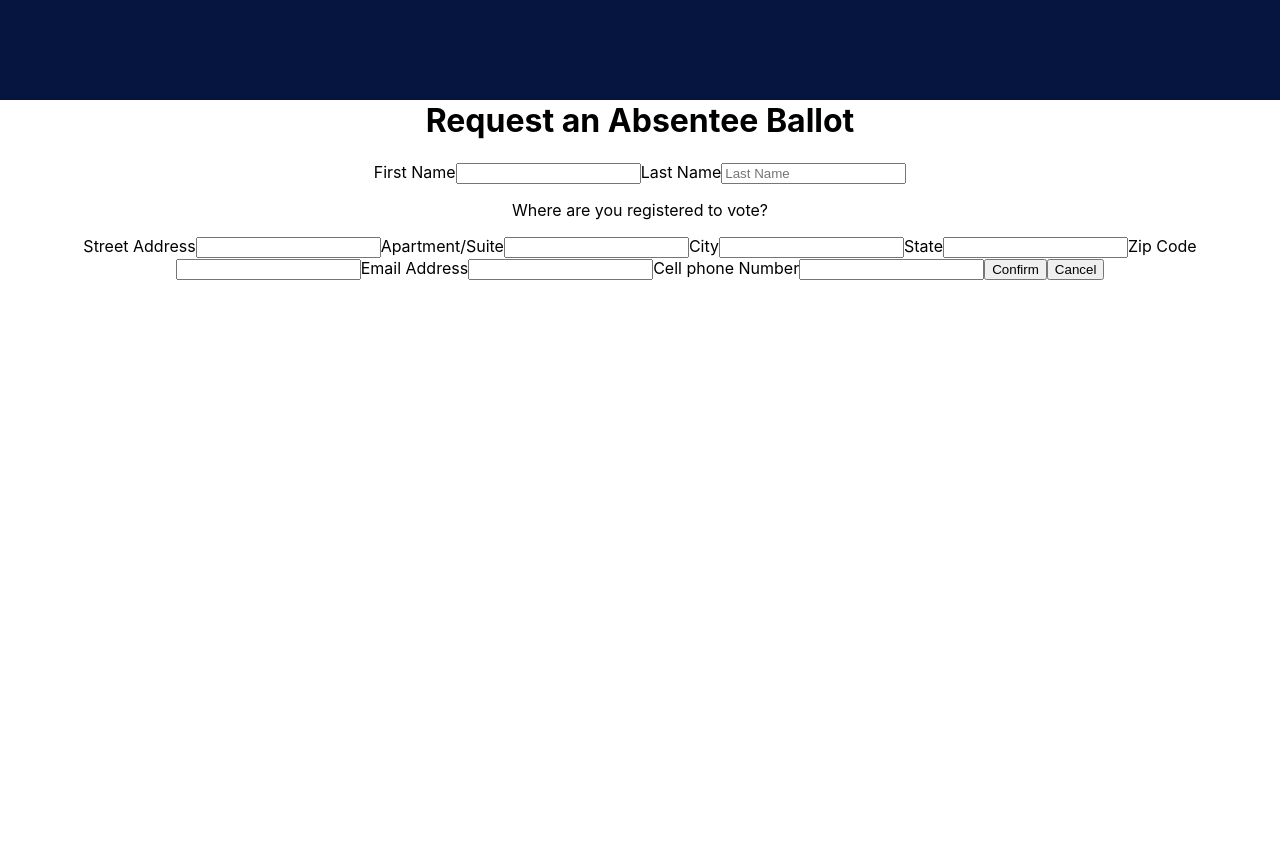
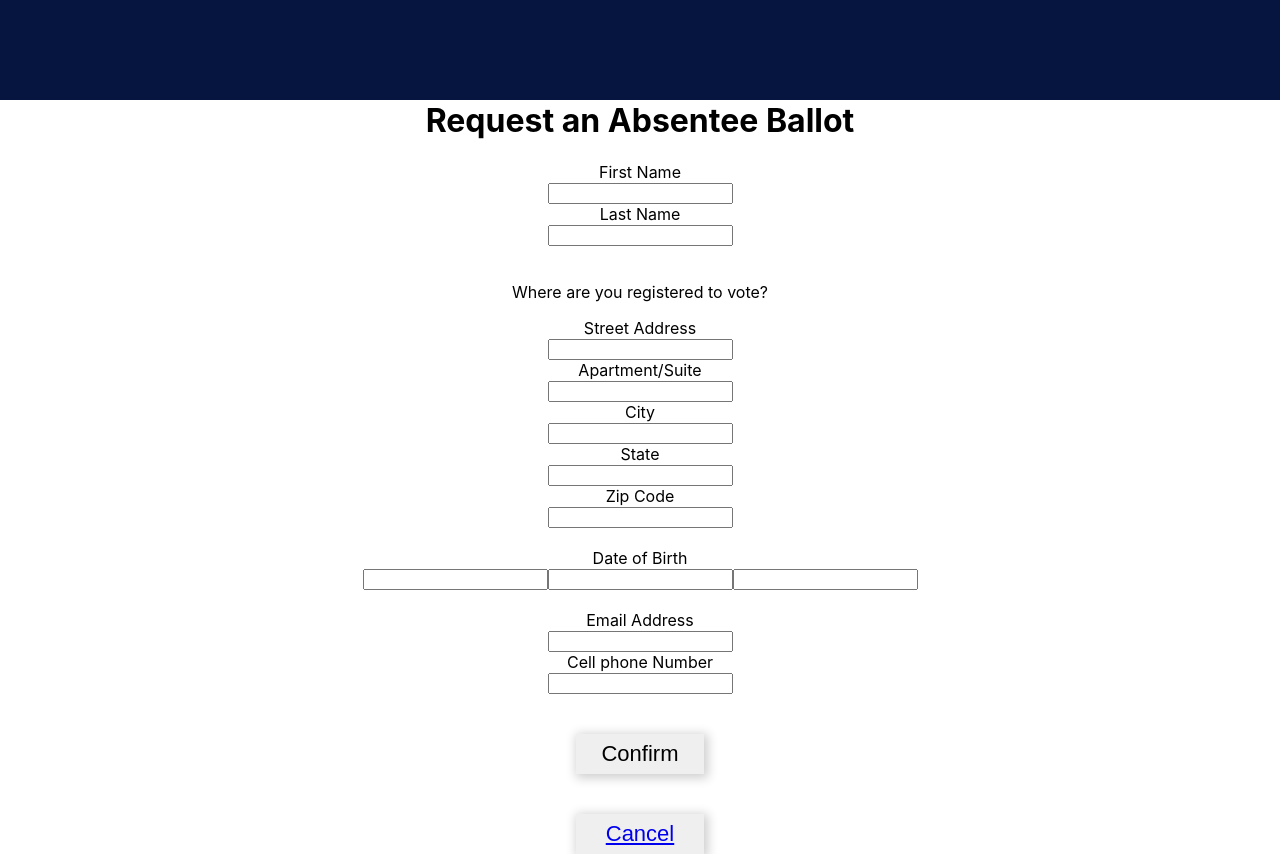
Before and after one commit to ccano2011/election-app, a React (Create React App) app in the folder client/: page /request-ballot in a window 1280 px wide. Before the commit the page ends 800 px from the top, so only its background shows below. Built offline with nearby package versions, Linux system fonts and the light colour scheme.

Commit message:
connected front and back end

```diff
--- a/client/src/components/shared/Nav/Nav.jsx
+++ b/client/src/components/shared/Nav/Nav.jsx
@@ -1,8 +1,6 @@
 import React, {Component} from 'react'
 import './Nav.css';
 import Burger from 'react-css-burger';
-
-
 
 
 class Nav extends Component {
--- a/client/src/screens/requestballot/RequestBallotScreen.css
+++ b/client/src/screens/requestballot/RequestBallotScreen.css
@@ -1,5 +1,16 @@
-ballot-form{
+.ballot-form{
   display: flex;
+  flex-direction: column;
+}
 
-
+.confirm-button, .cancel-button{
+  font-size: 22px;
+  font-family: Arial, Helvetica, sans-serif;
+  height: 40px;
+  margin-top: 40px;
+  border: none;
+  box-shadow: 2px 2px 10px 2px #cecece;
+  cursor: pointer;
+  width: 10%;
+  align-self: center;
 }
--- a/client/src/screens/requestballot/RequestBallotScreen.jsx
+++ b/client/src/screens/requestballot/RequestBallotScreen.jsx
@@ -1,7 +1,8 @@
 import React, { useState } from 'react';
 import './RequestBallotScreen.css';
 import Nav from '../../components/shared/Nav/Nav'
-//import {createBallot} from '../../services/ballots'
+import { createRequest } from '../../services/ballotConnect.js'
+import {Link} from "react-router-dom"
 
 const RequestBallotScreen = () => {
 
@@ -13,10 +14,29 @@ const RequestBallotScreen = () => {
     city: '',
     state: '',
     zipCode: '',
-    dob: '',
+    day: '',
+    month: '',
+    year: '',
     email: '',
     cell:''
   })
+
+  const [isCreated, setCreated] = useState(false)
+
+  const handleSubmit = async (e) => {
+    e.preventDefault()
+    const created = await createRequest(ballot)
+    setCreated({created})
+  }
+
+  const handleChange = (event) => {
+    const { name, value } = event.target
+    setBallot({
+      ...ballot,
+      [name]: value
+    })
+  }
+
   return (
     <div>
       <Nav />
@@ -24,107 +44,125 @@ const RequestBallotScreen = () => {
       <div className= "ballot-header">
         <h1>Request an Absentee Ballot</h1>
       </div>
+      <div className = "ballot-container">
+      <form className="ballot-form" onSubmit = {handleSubmit}>
+          <label>
 
-      <form className="ballot-form">
-               <label>
-                First Name
+                First Name <br/>
                 <input
                     className="firstName"
-                    // value={ballot.firstName}
+                    value={ballot.firstName}
                     name='firstName'
                     required
-                    // onChange={handleChange}
+                    onChange={handleChange}
                  />
         </label>
-              Last Name
+              Last Name <br/>
                 <label>
                 <input
                     className="lastName"
-                    placeholder='Last Name'
-                    // value={ballot.lastName}
+                    value={ballot.lastName}
                     name='lastName'
                     required
-                    // onChange={handleChange}
+                    onChange={handleChange}
           />
-        </label>
+          </label>
+          <br/>
         <p className = "reg-question">Where are you registered to vote?</p>
         <label>
-          Street Address
+          Street Address <br/>
                 <input
                     className="address"
-                    // value={ballot.streetAddress}
+                    value={ballot.streetAddress}
                     name='streetAddress'
                     required
-                    // onChange={handleChange}
+                    onChange={handleChange}
           />
         </label>
         <label>
-          Apartment/Suite
+          Apartment/Suite <br/>
                 <input
                     className="aptSuite"
-                    // value={ballot.apartmentSuite}
+                    value={ballot.apartmentSuite}
                     name='author'
-                    required
-                    // onChange={handleChange}
+                    onChange={handleChange}
           />
         </label>
         <label>
-          City
+          City <br/>
                 <input
                     className="city"
-                    // value={post.city}
+                    value={ballot.city}
                     name='city'
                     required
-                    // onChange={handleChange}
+                    onChange={handleChange}
           />
         </label>
         <label>
-          State
+          State <br/>
                 <input
                     className="state"
-                    // value={ballot.state}
+                    value={ballot.state}
                     name='state'
                     required
-                    // onChange={handleChange}
+                    onChange={handleChange}
           />
         </label>
         <label>
-          Zip Code
+          Zip Code <br/>
                 <input
                     className="zipCode"
-                    // value={ballot.zipCode}
+                    value={ballot.zipCode}
                     name='zipCode'
                     required
-                    // onChange={handleChange}
+                    onChange={handleChange}
           />
+        </label> <br/>
+          <label>
+            Date of Birth <br/>
+             <input
+              className="day"
+              value={ballot.day}
+              name="day"
+              onChange = {handleChange}
+            />
+            <input
+              className="month"
+              value={ballot.month}
+              name="month"
+              onChange = {handleChange}
+            />
+            <input
+              className="year"
+              value={ballot.year}
+              name="year"
+              onChange = {handleChange}
+            />
         </label>
-        {/* DOB entry */}
-
+          <br/>
         <label>
-          Email Address
+          Email Address <br/>
                 <input
                     className="email"
-                    // value={ballot.email}
+                    value={ballot.email}
                     name='email'
-                    required
-                    // onChange={handleChange}
+                    onChange={handleChange}
           />
         </label>
         <label>
-          Cell phone Number
+          Cell phone Number <br/>
                 <input
                     className="cell"
-                    // value={ballot.cell}
+                    value={ballot.cell}
                     name='cell'
-                    required
-                    // onChange={handleChange}
+                    onChange={handleChange}
           />
           </label>
         <button type='submit' className="confirm-button">Confirm</button>
-        <button type='submit' className="cancel-button">Cancel</button>
+        <button className = 'cancel-button'><Link to="/">Cancel</Link></button>
         </form>
+        </div>
     </div>
 )
 }
-
 export default RequestBallotScreen
```
Also changed, not shown: client/src/utils/ballots.js (+11 -0 lines).
